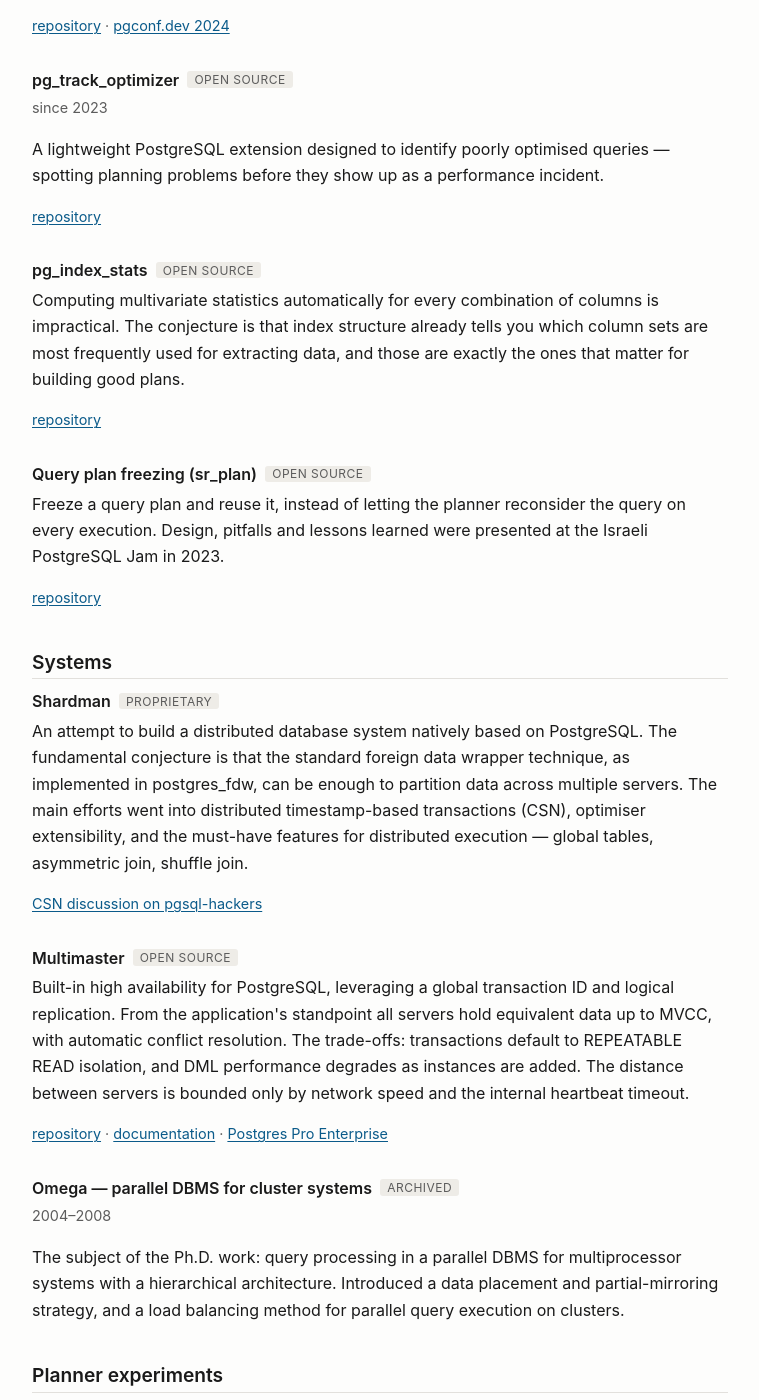
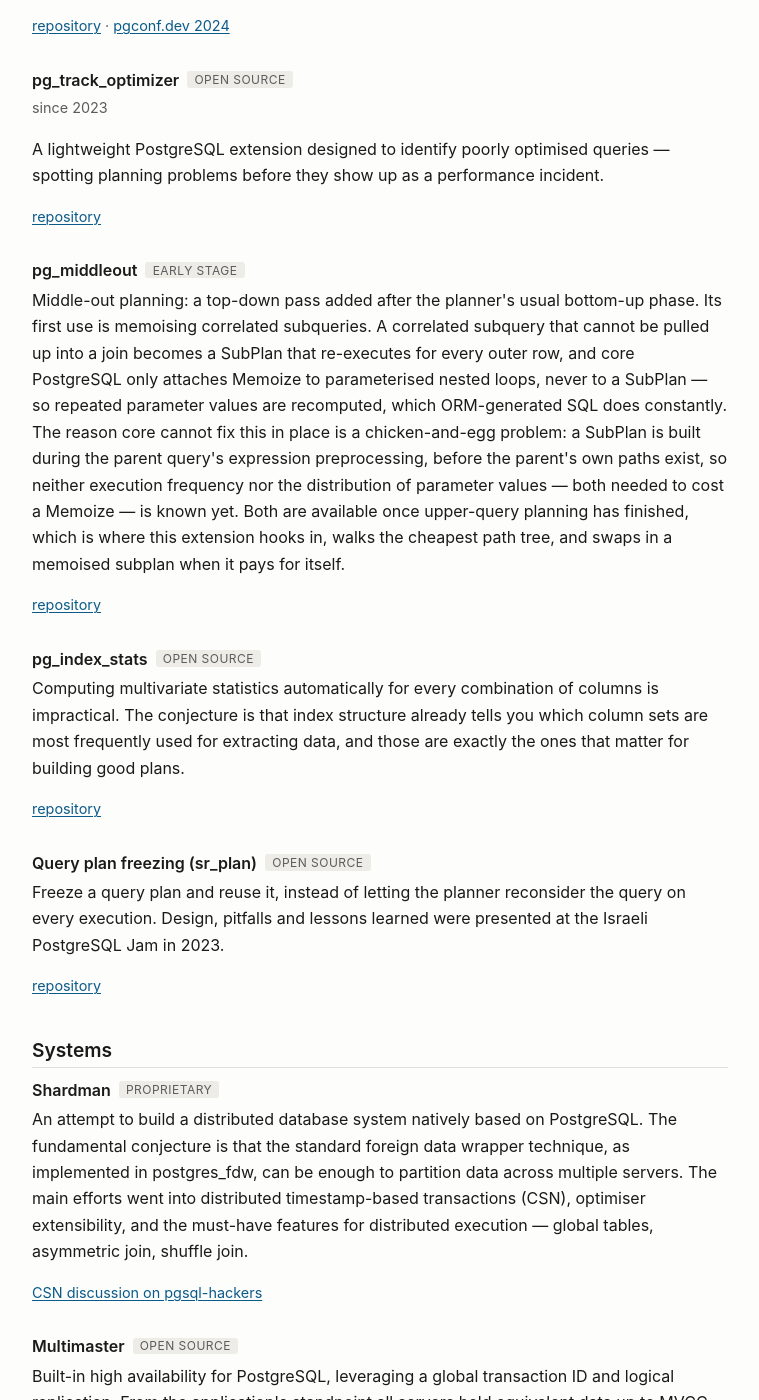
Before and after one commit to danolivo/danolivo.github.io, a Jekyll site: the page built from projects.md, in a window 1280 px wide and 1400 px high, scrolled down 1538 px. Shown: the whole window, without its empty margins (260-1019 px from the left). Built offline with Jekyll 4.4.1, drawn with Linux system fonts in a browser that asks for light colours; some of the changed text lies outside the part shown.

Commit message:
Describe pg_middleout from its repository
The hybrid bottom-up/top-down planning entry was a placeholder written
before the code was known to be public. It is an extension with a MIT
licence and a detailed README, so it moves from "planner experiments" to
"extensions", gains the repository link, and the description now covers
what it actually does: a top-down pass after the bottom-up phase that
memoises correlated SubPlans, and why core cannot do this in place.

Co-Authored-By: Claude Opus 5 <noreply@anthropic.com>

```diff
--- a/_data/projects.yml
+++ b/_data/projects.yml
@@ -99,6 +99,27 @@
     queries — spotting planning problems before they show up as a performance
     incident.
 
+- name: pg_middleout
+  group: extension
+  status: early stage
+  featured: true
+  summary: a top-down planning pass that memoises correlated subplans
+  repo: https://github.com/danolivo/pg_middleout
+  body: >-
+    Middle-out planning: a top-down pass added after the planner's usual
+    bottom-up phase. Its first use is memoising correlated subqueries. A
+    correlated subquery that cannot be pulled up into a join becomes a SubPlan
+    that re-executes for every outer row, and core PostgreSQL only attaches
+    Memoize to parameterised nested loops, never to a SubPlan — so repeated
+    parameter values are recomputed, which ORM-generated SQL does constantly.
+    The reason core cannot fix this in place is a chicken-and-egg problem: a
+    SubPlan is built during the parent query's expression preprocessing, before
+    the parent's own paths exist, so neither execution frequency nor the
+    distribution of parameter values — both needed to cost a Memoize — is known
+    yet. Both are available once upper-query planning has finished, which is
+    where this extension hooks in, walks the cheapest path tree, and swaps in a
+    memoised subplan when it pays for itself.
+
 - name: pg_index_stats
   group: extension
   status: open source
@@ -171,15 +192,6 @@
     - name: branch
       url: https://github.com/postgrespro/postgres/tree/asymmetric-join
 
-- name: Hybrid bottom-up / top-down planning
-  group: prototype
-  body: >-
-    PostgreSQL plans bottom-up, building cheapest paths from the leaves upward,
-    which makes it awkward to exploit constraints that only become visible near
-    the top of the tree. This explores a hybrid — going bottom-up and then down
-    again — so decisions made high up can steer the search below. Active work,
-    not yet presented publicly.
-
 - name: Switch Join
   group: prototype
   body: >-
```
